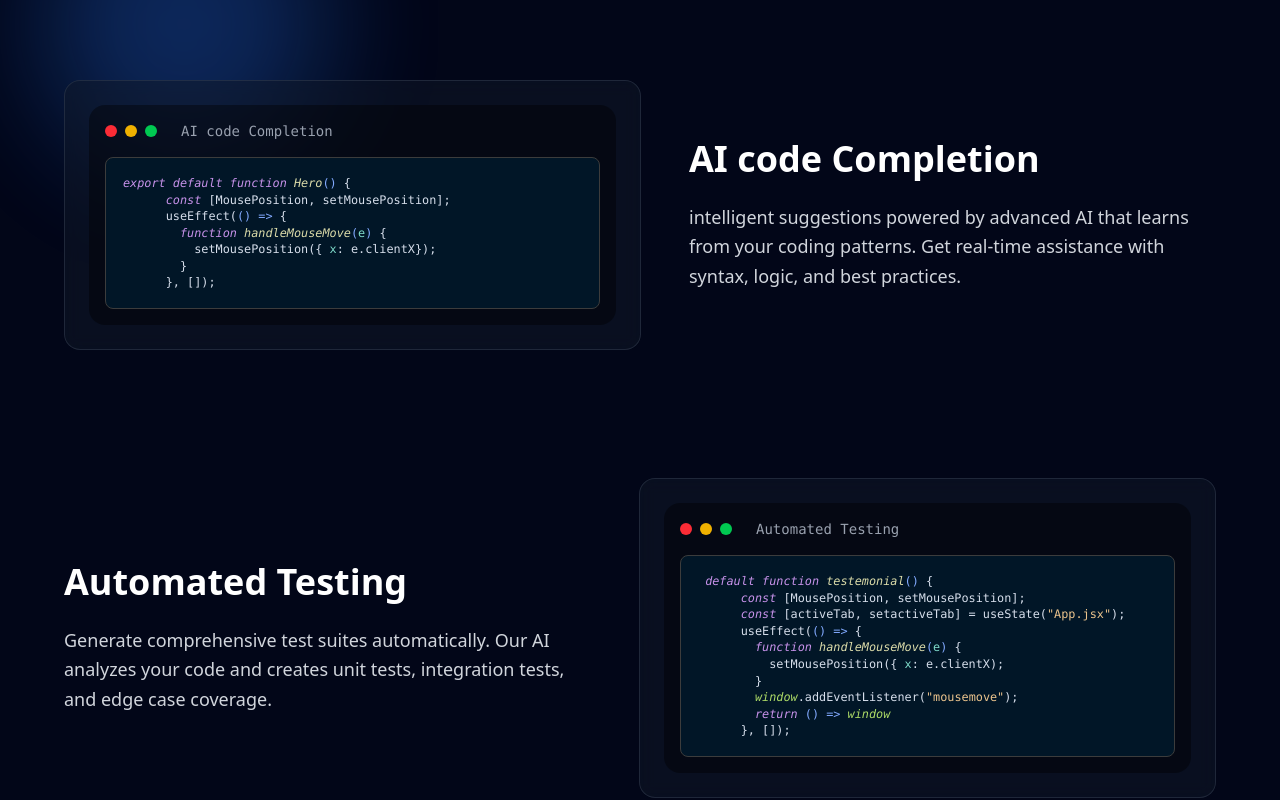
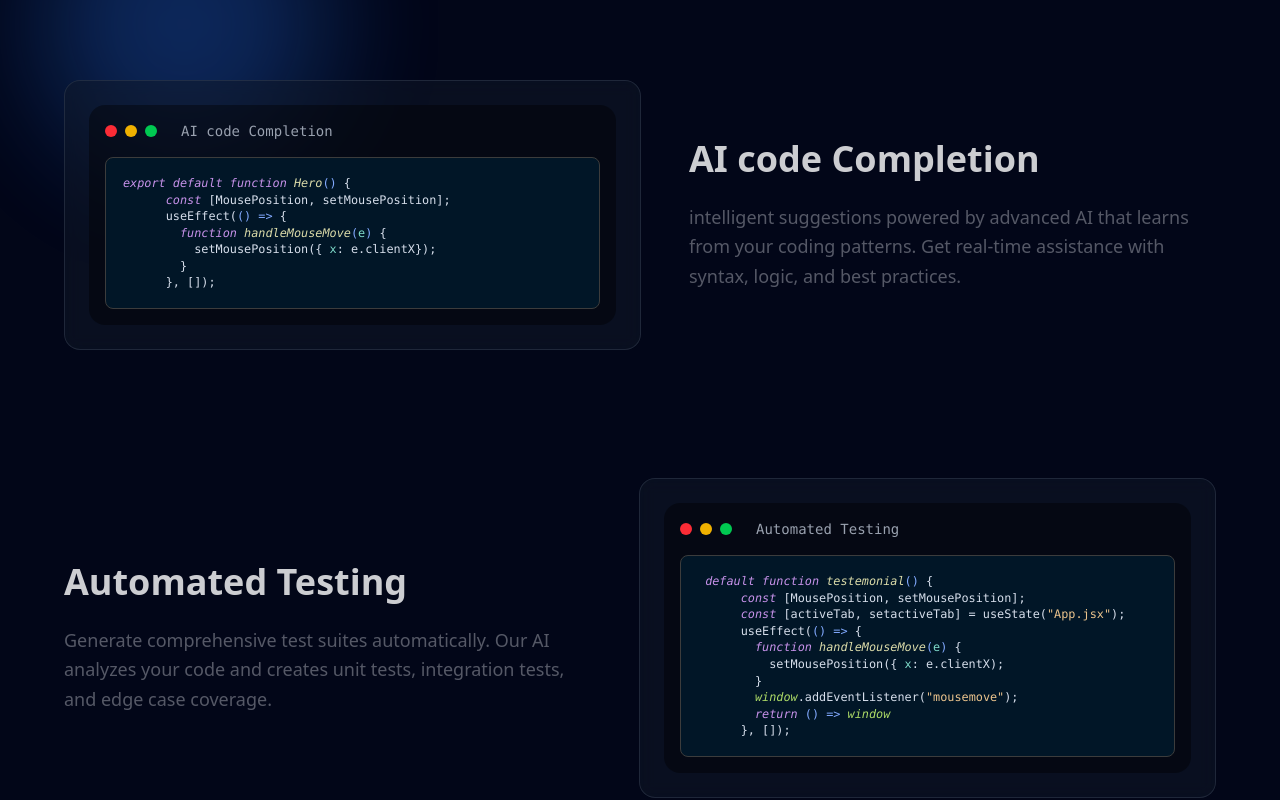
Before and after one commit to 00HAMZA/AI-app-chatbot, a React (Vite) app: page / in a window 1280 px wide. Shown: the part 1000-1800 px from the top of the page. Built offline with nearby package versions, Linux system fonts and the light colour scheme.

Commit message:
add hover to the features boxes

```diff
--- a/src/Components/Features.jsx
+++ b/src/Components/Features.jsx
@@ -69,7 +69,7 @@ export default function Features() {
               className={`flex flex-col lg:flex-row items-center gap-8 sm:gap-12 ${feature.imagePosition === "right" ? "lg:flex-row-reverse" : ""}`}
             >
               {/* Code Section */}
-              <div className="flex-1 relative bg-gray-900/50 backdrop-blur-sm border border-gray-700/50 rounded-xl sm:rounded-2xl p-4 sm:p-6 overflow-hidden group-hover:border group-hover:border-blue-600/50 transition-all duration-300">
+              <div className="flex-1 relative bg-gray-900/50 backdrop-blur-sm border border-gray-700/50 rounded-xl sm:rounded-2xl p-4 sm:p-6 overflow-hidden hover:border hover:border-blue-600/50 hover:shadow-[0_0_12px_rgba(37,99,235,0.35)] transition-all duration-300">
                 <div className="bg-black/40 rounded-2xl flex-1 w-full">
                   <div className="ralative group">
                     {/* Ide interface */}
@@ -109,10 +109,10 @@ export default function Features() {
               <div className="flex-1 w-full">
                 {/* text Section */}
                 <div className="max-w-full mx-auto lg:mx-0 text-center lg:text-left">
-                  <h2 className="text-4xl sm:text-3xl lg:text-4xl font-bold mb-4 sm:mb-6 text-white">
+                  <h2 className="text-4xl sm:text-3xl lg:text-4xl font-bold mb-4 sm:mb-6 text-white/80">
                     {feature.title}
                   </h2>
-                  <p className="text-gray-300 text-base text-xl sm:text-lg leading-relaxed">
+                  <p className="text-gray-300/40 text-base text-xl sm:text-lg leading-relaxed">
                     {feature.description}
                   </p>
                 </div>
```
